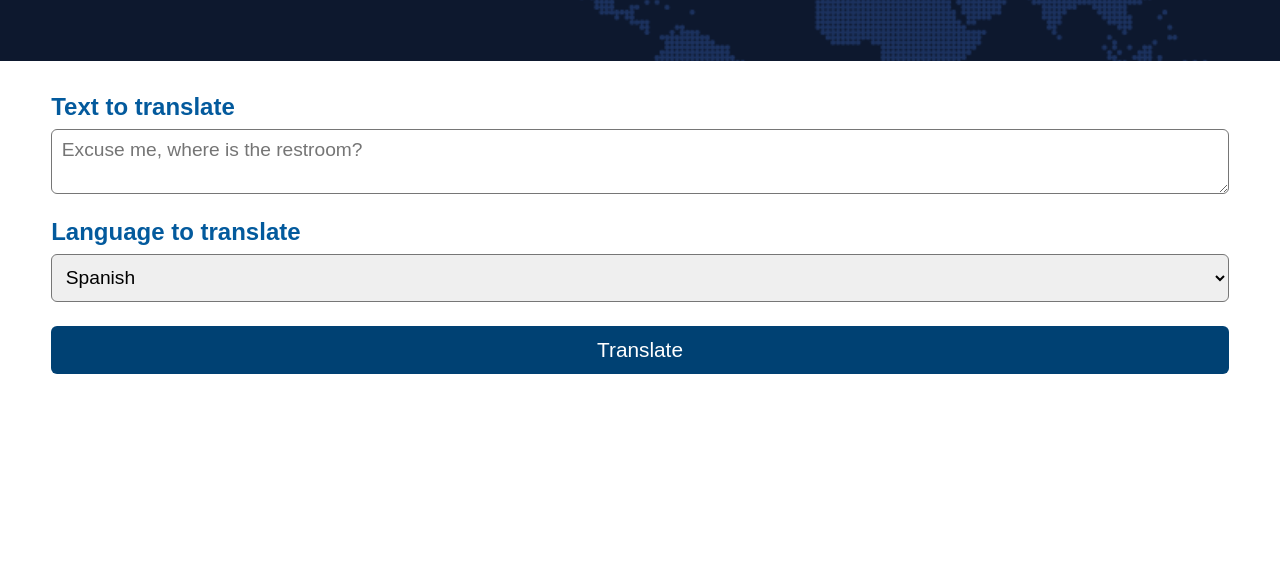
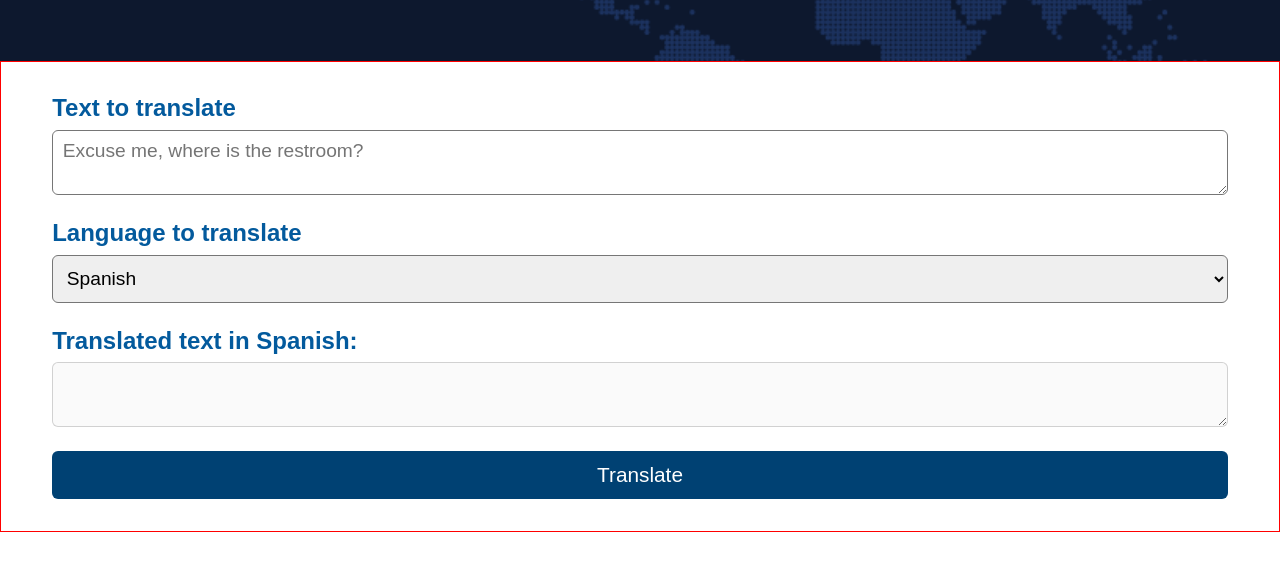
Before and after one commit to whoischrislam/ai-polyglot, a website built with Vite: page index.html in a window 1280 px wide. Both pictures are taken after a click on the button "Translate". Shown: the part 147-718 px from the top of the page. Built offline with nearby package versions, Linux system fonts and the light colour scheme.

Commit message:
JavaScript logic added and CSS updates

```diff
--- a/index.css
+++ b/index.css
@@ -1,4 +1,9 @@
 /* Universal */
+/* Setting height and width */
+html, body {
+    height: 100%;
+}
+
 /* Header styles */
 h1 {
     font-family: Georgia, 'Times New Roman', Times, serif;
@@ -6,12 +11,12 @@ h1 {
 }
 
 /* Body typography */
-h2, p, #text-to-translate, #language-to-translate {
+h2, p, textarea, #language-to-translate {
     font-family: Arial, Helvetica, sans-serif;
 }
 
 /* Component styling */
-#text-to-translate, #language-to-translate {
+textarea, #language-to-translate {
     font-size: 1.2em;
     padding: 0.5em;
 }
@@ -67,13 +72,14 @@ h2 {
 
 /* Content container */
 #body {
+    border: 1px solid red;
     display:flex;
     flex-direction: column;
     padding: 4vh 4vw;
 }
 
 /* Text area styling */
-#text-to-translate {
+textarea {
     margin:0 0 3vh 0;
     border-radius: 6px;
 }
@@ -87,29 +93,30 @@ h2 {
 }
 
 /* Translate button style */
-#translate-button {
+button {
     background-color: #035A9D;
     color: #FFFFFF;
     border: none;
     border-radius: 6px;
     min-height: 48px;
-    min-width: 100%;
+    min-width: 80%;
     font-size: 1.3em;
     font-family: Arial, Helvetica, sans-serif;
+    margin: auto 0 0 0;
 }
 
-#translate-button:hover {
+button:hover {
     background-color: #004173;
     transition: 0.3s;
 }
 
-#translate-button:focus {
+button:focus {
     background-color: #004173;
     outline-color: #003258;
     transition: 0.3s;
 }
 
-#translate-button:active {
+button:active {
     background-color: #000a11;
     transition: 0.3s;
 }
--- a/index.js
+++ b/index.js
@@ -0,0 +1,45 @@
+// Variable for select element
+let select = document.getElementById('language-to-translate');
+
+// Variable for h2 for translation
+let translatedTexth2;
+
+// Variable for new text area to display translated text
+let translatedText;
+
+// Variable to store body element
+let body = document.getElementById('body');
+
+// Variable to store the text to translate
+let text;
+
+// Variable to store the text area
+let textarea = document.getElementById('text-to-translate');
+
+// Variable to store the translate button
+let translateButton = document.getElementById('translate-button');
+
+// Store the text to translate when the button is clicked
+translateButton.addEventListener('click', () => {
+    text = textarea.value;
+    // Print to console the text to translate
+    console.log(text);
+
+    // If translated text area exists, remove it
+    if (translatedText !== undefined) {
+        translatedText.remove();
+        translatedTexth2.remove();
+    }
+    // Create a new h2 to display the language the text was translated to
+    translatedTexth2 = document.createElement('h2');
+    // Set the text content of the h2 to display the language the text was translated to
+    translatedTexth2.textContent = `Translated text in ${select.options[select.selectedIndex].textContent}:`;
+    // Create a new text area to display the translated text
+    translatedText = document.createElement('textarea');
+    translatedText.disabled = true;
+    // Set the text content of the text area to the translated text
+    translatedText.textContent = text;
+    // Insert the h2 and translated text area before the translate button
+    body.insertBefore(translatedTexth2, translateButton);
+    body.insertBefore(translatedText, translateButton);
+});
```
